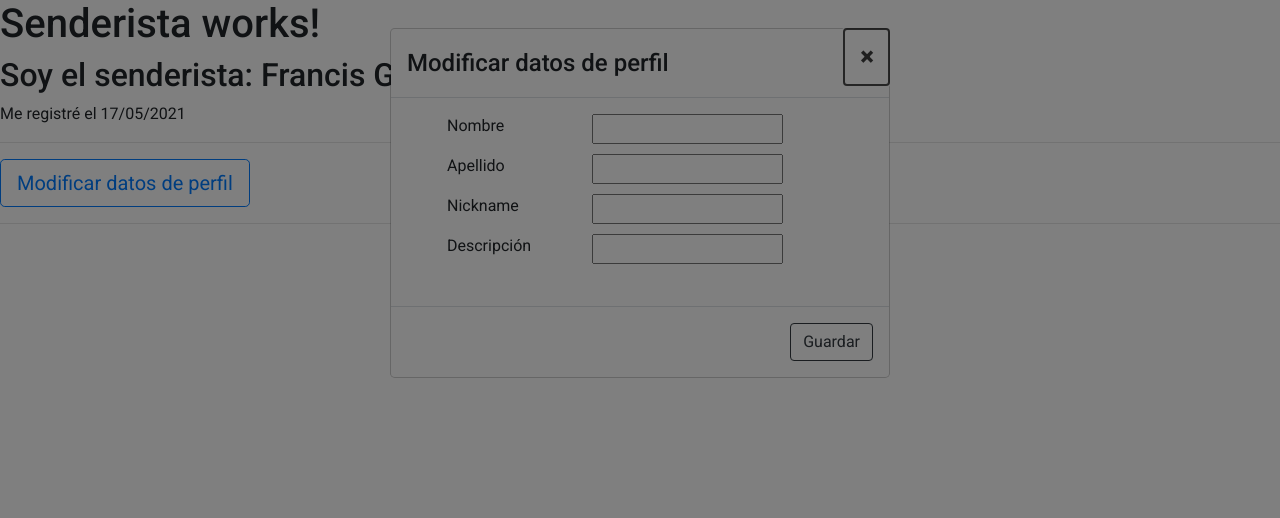
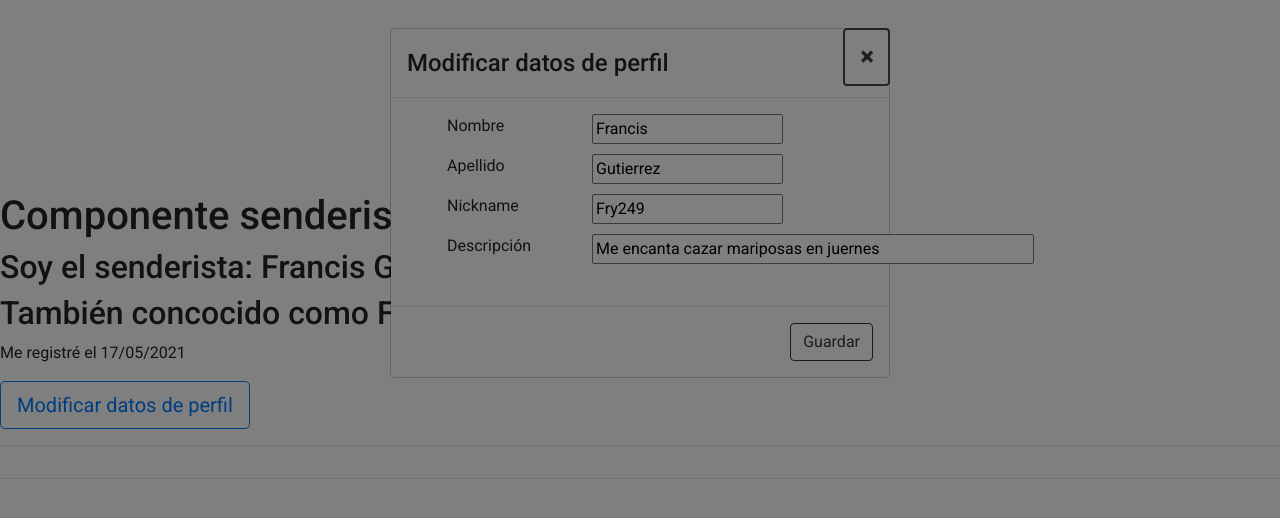
Before and after one commit to Team-EI1050/trailzen-webapp, an Angular app in the folder frontend/: page / in a window 1280 px wide. Both pictures are taken after a click on the button "Modificar datos de perfil". Shown: the top 518 px of the page. Built offline with nearby package versions, Linux system fonts and the light colour scheme.

Commit message:
acceder a datos actuales del senderista

```diff
--- a/frontend/src/app/app.component.html
+++ b/frontend/src/app/app.component.html
@@ -1,4 +1,3 @@
 <app-senderista></app-senderista>
 
 <hr>
-<app-modalmodificar-senderista></app-modalmodificar-senderista>
--- a/frontend/src/app/modalmodificar-senderista/modalmodificar-senderista.component.html
+++ b/frontend/src/app/modalmodificar-senderista/modalmodificar-senderista.component.html
@@ -1,4 +1,4 @@
-  <!-- El modal en si -->
+<!-- El modal en si -->
 <ng-template #content let-modal>
     <div class="modal-header">
       <h4 class="modal-title" id="modal-basic-title">Modificar datos de perfil</h4>
@@ -13,25 +13,25 @@
                 <li class="sinPuntitos">
                   <div class= "gordo">
                     <div class="izqui"><label for="nombreUsuario">Nombre</label></div>
-                    <div class="dere"><input type="text" id="nombreUsuario"></div>
+                    <div class="dere"><input type="text" id="nombreUsuario" value="{{nombre}}"></div>
                   </div>
                 </li>
                 <li class="sinPuntitos">
                   <div class= "gordo">
                     <div class="izqui"><label for="apellido">Apellido</label></div>
-                    <div class="dere"><input type="text" id="apellido"></div>
+                    <div class="dere"><input type="text" id="apellido" value="{{apellido}}"></div>
                   </div>
                 </li>
                 <li class="sinPuntitos">
                   <div class= "gordo">
                     <div class="izqui"><label for="nickname">Nickname</label></div>
-                    <div class="dere"><input type="text" id="nickname"></div>
+                    <div class="dere"><input type="text" id="nickname" value="{{nickname}}"></div>
                   </div>
                 </li>
                 <li class="sinPuntitos">
                   <div class= "gordo">
                     <div class="izqui"><label for="descripcion">Descripción</label></div>
-                    <div class="dere"><input type="text" id="descripcion"></div>
+                    <div class="dere"><input type="text" id="descripcion" size="50" value="{{descripcion}}"></div>
                   </div>
                 </li>
             </ul>
--- a/frontend/src/app/modalmodificar-senderista/modalmodificar-senderista.component.ts
+++ b/frontend/src/app/modalmodificar-senderista/modalmodificar-senderista.component.ts
@@ -1,4 +1,4 @@
-import {Component} from '@angular/core';
+import {Component, Input} from '@angular/core';
 
 import {NgbModal, ModalDismissReasons} from '@ng-bootstrap/ng-bootstrap';
 
@@ -10,10 +10,18 @@ import {NgbModal, ModalDismissReasons} from '@ng-bootstrap/ng-bootstrap';
 export class ModalmodificarSenderistaComponent {
   closeResult = '';
 
+  id: number;
+  @Input() nombre;
+  @Input() apellido;
+  @Input() nickname;
+  @Input() descripcion;
+
   constructor(private modalService: NgbModal) {}
 
-  open(content) {
-    this.modalService.open(content, {ariaLabelledBy: 'modal-basic-title'}).result.then((result) => {
+
+  //modal
+  async open(content) {
+    this.modalService.open(content, {ariaLabelledBy: 'modal-basic-title', windowClass: "myCustomModalClass"}).result.then((result) => {
       this.closeResult = `Closed with: ${result}`;
     }, (reason) => {
       this.closeResult = `Dismissed ${this.getDismissReason(reason)}`;
@@ -29,4 +37,12 @@ export class ModalmodificarSenderistaComponent {
       return `with: ${reason}`;
     }
   }
+  //---------------
+  getDatosActuales(id, nombre, apellido, nickname, descripcion){
+    this.id=id;
+    this.nombre=nombre;
+    this.apellido=apellido;
+    this.nickname=nickname;
+    this.descripcion=descripcion;
+  }
 }
--- a/frontend/src/app/senderista/senderista.component.html
+++ b/frontend/src/app/senderista/senderista.component.html
@@ -1,3 +1,14 @@
-<h1>Senderista works!</h1>
+<br>
+<br>
+<br>
+<br>
+<br>
+<br>
+<br>
+<br>
+<h1>Componente senderista</h1>
 <h2>Soy el senderista: {{nombre}} {{apellido}}!!</h2>
+<h2>También concocido como {{nickname}}</h2>
 <p>Me registré el {{fechaCreacion}}</p>
+
+<app-modalmodificar-senderista [nombre]="nombre" [apellido]="apellido" [nickname]="nickname" [descripcion]="descripcion"></app-modalmodificar-senderista>
--- a/frontend/src/app/senderista/senderista.component.ts
+++ b/frontend/src/app/senderista/senderista.component.ts
@@ -24,6 +24,8 @@ export class SenderistaComponent implements Senderista {
     var yyyy = today.getFullYear();
     this.fechaCreacion = dd + '/' + mm + '/' + yyyy;
     this.nombre="Francis";
+    this.nickname="Fry249"
     this.apellido="Gutierrez"
+    this.descripcion="Me encanta cazar mariposas en juernes"
   }
 }
```
